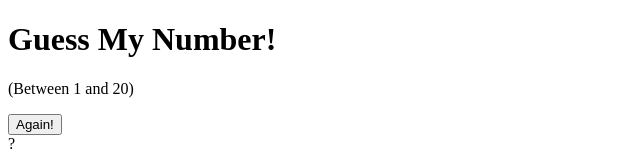
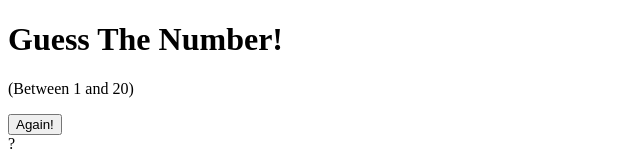
Before and after one commit to chrisclarkedev/Guess-The-Number, a plain HTML site: page index.html in a window 1280 px wide. Shown: the top 151 px of the page, without its empty margins (0-640 px from the left). Drawn offline with Linux system fonts and the light colour scheme.

Commit message:
fixed guess number txt

```diff
--- a/index.html
+++ b/index.html
@@ -5,11 +5,11 @@
     <meta name="viewport" content="width=device-width, initial-scale=1.0" />
     <meta http-equiv="X-UA-Compatible" content="ie=edge" />
     <link rel="stylesheet" href="style.css" />
-    <title>Guess My Number!</title>
+    <title>Guess The Number!</title>
   </head>
   <body>
     <header>
-      <h1>Guess My Number!</h1>
+      <h1>Guess The Number!</h1>
       <p class="between">(Between 1 and 20)</p>
       <button class="btn again">Again!</button>
       <div class="number">?</div>
--- a/script.js
+++ b/script.js
@@ -1,3 +1,3 @@
 'use  strict';
 
-console.log(document.querySelector('.message'));
+console.log(document.querySelector('.message').textContent);
```
